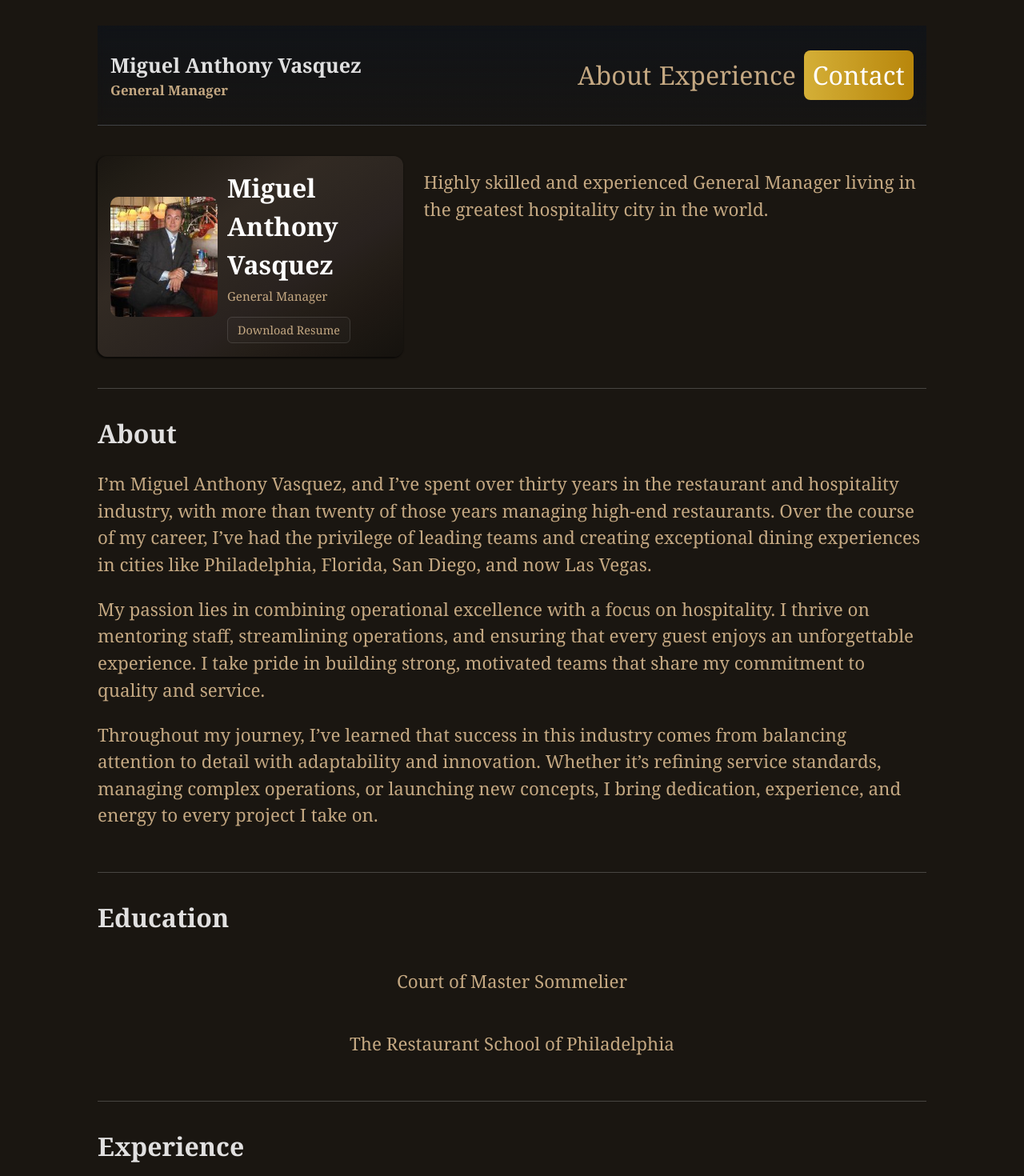
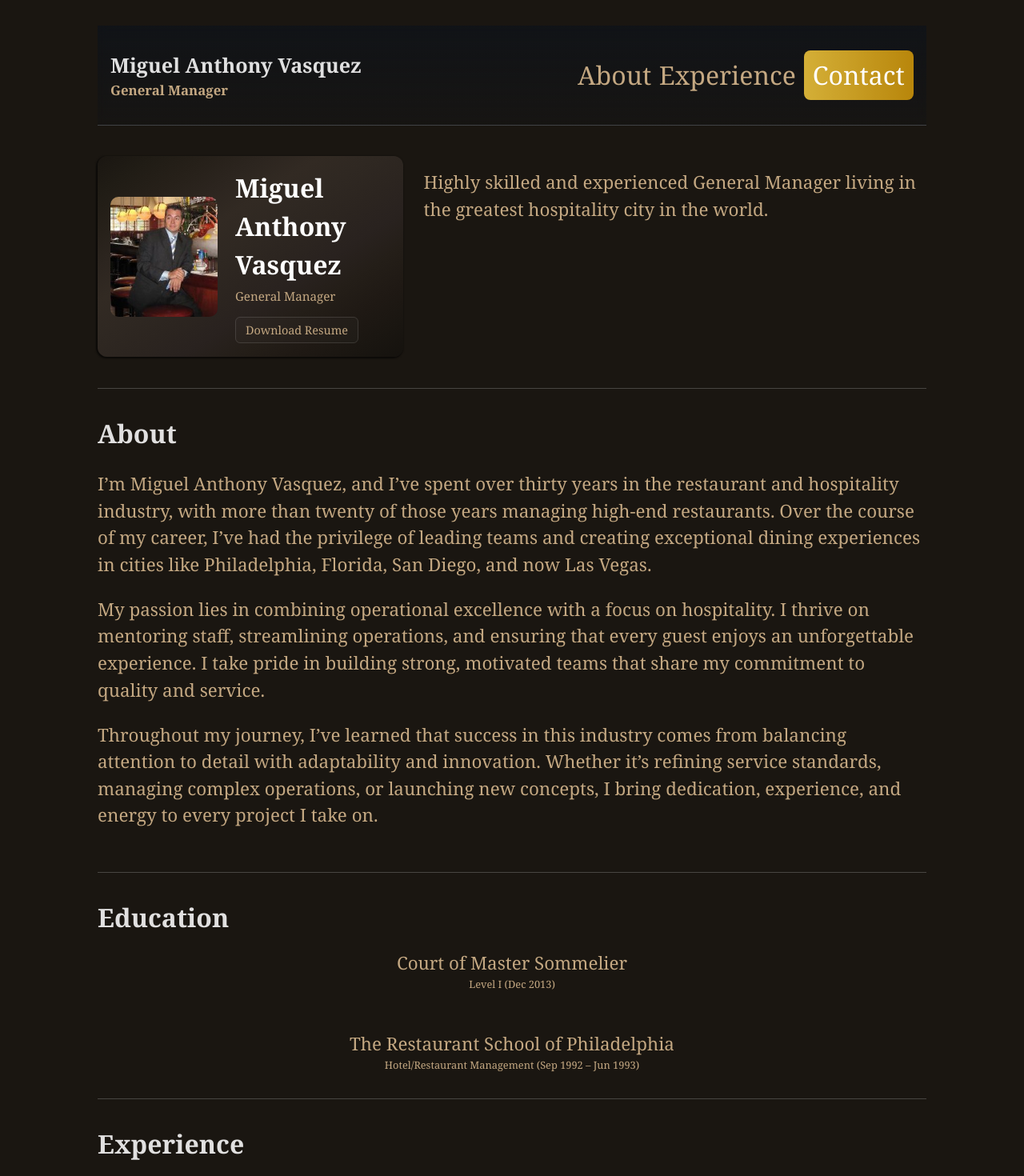
Before and after one commit to jason-shprintz/BigMigProfile, a React (Vite) app: page / in a window 1280 px wide. Shown: the top 1470 px of the page at 80% size. Built offline with nearby package versions, Linux system fonts and the light colour scheme; a web font is replaced by a local one.

Commit message:
Enhance education section with details and style tweaks
Added certification levels and dates to the Education component for more detail. Updated styles for better spacing and alignment. Also adjusted Hero meta section to include left margin for improved layout.

```diff
--- a/src/Components/Education/Education.tsx
+++ b/src/Components/Education/Education.tsx
@@ -2,13 +2,32 @@ import { type JSX } from "react";
 import SectionWrapper from "../../shared/Components/SectionWrapper/SectionWrapper";
 import * as S from "./styles";
 import { FlexCol } from "../../shared/styles";
+import { Muted } from "../../styles";
 
+/**
+ * Education component that displays educational background and certifications.
+ *
+ * Renders a section containing educational achievements including:
+ * - Court of Master Sommelier Level I certification
+ * - The Restaurant School of Philadelphia degree program
+ *
+ * @returns {JSX.Element} A section wrapper containing educational information
+ */
 function Education(): JSX.Element {
   return (
     <SectionWrapper id="education" title="Education">
       <FlexCol>
-        <S.Description>Court of Master Sommelier</S.Description>
-        <S.Description>The Restaurant School of Philadelphia</S.Description>
+        <FlexCol>
+          <S.Description>Court of Master Sommelier</S.Description>
+          <Muted style={{ fontSize: "0.8rem" }}>Level I (Dec 2013)</Muted>
+        </FlexCol>
+        <br />
+        <FlexCol>
+          <S.Description>The Restaurant School of Philadelphia</S.Description>
+          <Muted style={{ fontSize: "0.8rem" }}>
+            Hotel/Restaurant Management (Sep 1992 – Jun 1993)
+          </Muted>
+        </FlexCol>
       </FlexCol>
     </SectionWrapper>
   );
--- a/src/Components/Education/styles.ts
+++ b/src/Components/Education/styles.ts
@@ -3,8 +3,9 @@ import { MEDIA_QUERIES } from "../../constants";
 
 export const Description = styled.p`
   color: var(--muted);
+  font-size: 1.1rem;
 
-  font-size: 1.1rem;
+  margin: 0;
 
   ${MEDIA_QUERIES.desktop} {
     font-size: 1.4rem;
--- a/src/Components/Hero/Hero.tsx
+++ b/src/Components/Hero/Hero.tsx
@@ -27,7 +27,7 @@ function Hero(): JSX.Element {
               alt={`${PERSONAL_INFO.name} headshot`}
             />
 
-            <S.HeroMeta>
+            <S.HeroMeta style={{ marginLeft: "10px" }}>
               <S.MetaName>{PERSONAL_INFO.name}</S.MetaName>
               <S.MetaRole>{PERSONAL_INFO.role}</S.MetaRole>
               <S.SmallLink
```
